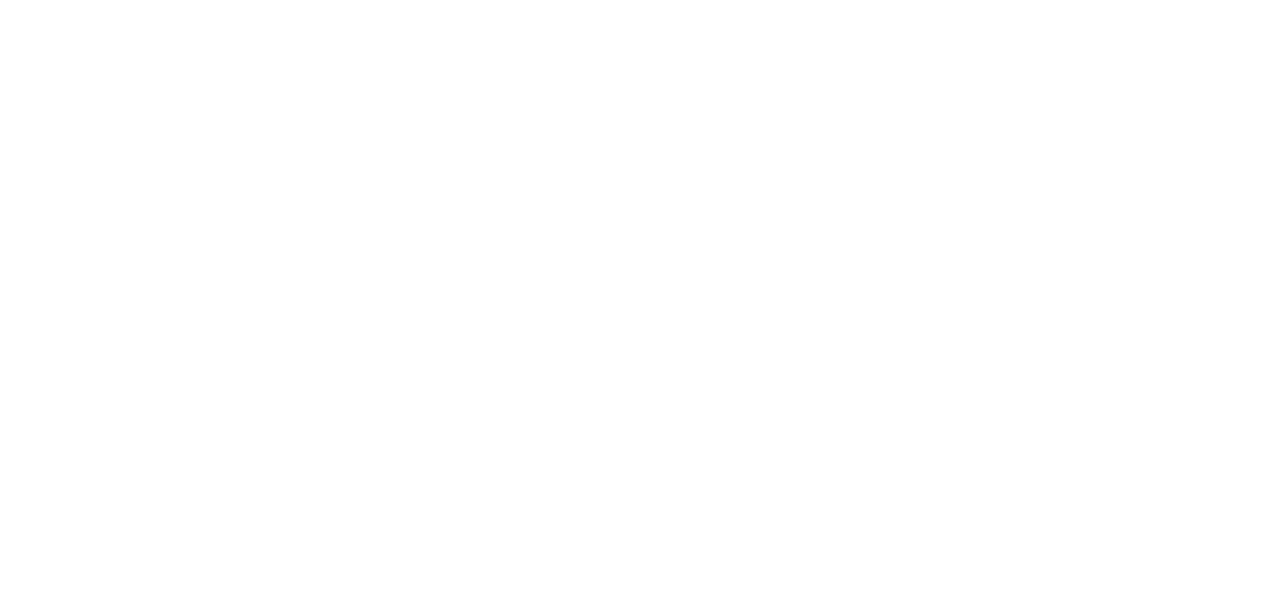
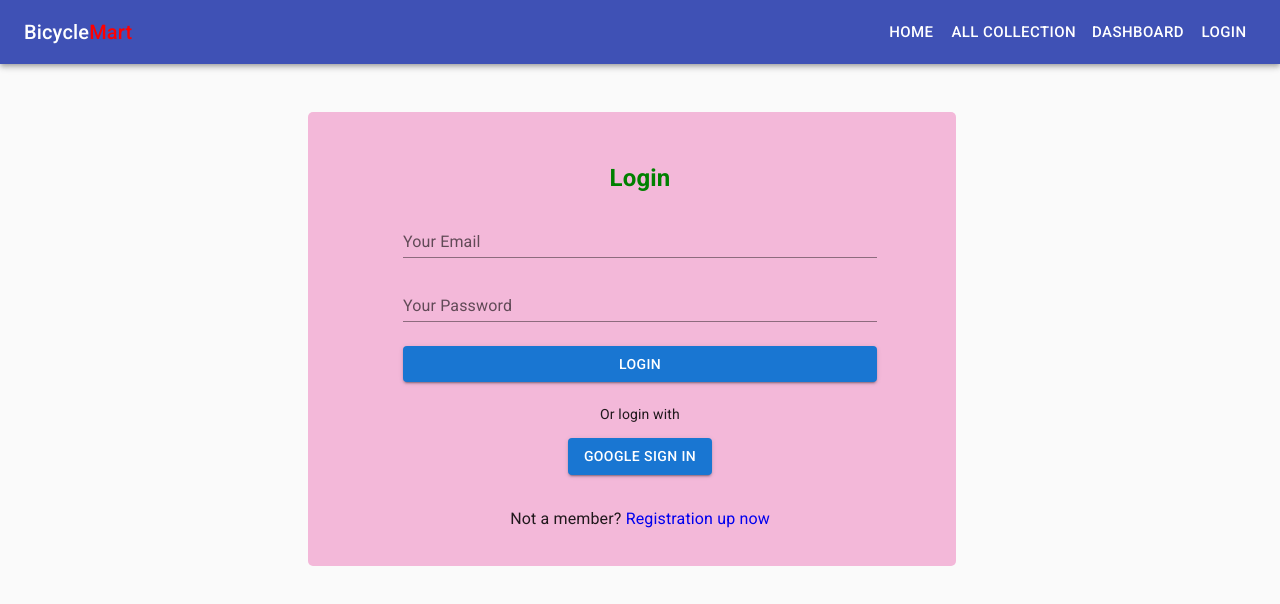
Before and after one commit to mdnajmul/bicycle-mart-react, a React (Create React App) app: page /login in a window 1280 px wide. Shown: the top 604 px of the page. Built offline with nearby package versions, Linux system fonts and the light colour scheme; no server answers.

Commit message:
login page design complete

```diff
--- a/src/App.js
+++ b/src/App.js
@@ -1,6 +1,8 @@
 import { BrowserRouter as Router, Switch, Route } from "react-router-dom";
 import "./App.css";
 import Home from "./pages/Home/Home/Home";
+import Login from "./pages/Login/Login/Login";
+import Navigation from "./pages/Shared/Navigation/Navigation";
 
 function App() {
   return (
@@ -10,6 +12,10 @@ function App() {
           <Route exact path="/">
             <Home></Home>
           </Route>
+          <Route exact path="/login">
+            <Navigation></Navigation>
+            <Login></Login>
+          </Route>
         </Switch>
       </Router>
     </div>
--- /dev/null
+++ b/src/pages/Login/Login/Login.css
@@ -0,0 +1,5 @@
+.login {
+  background: rgb(243, 184, 217);
+  border-radius: 5px;
+  padding-bottom: 30px;
+}
--- /dev/null
+++ b/src/pages/Login/Login/Login.js
@@ -0,0 +1,112 @@
+import React, { useState } from "react";
+import {
+  Box,
+  Container,
+  Typography,
+  TextField,
+  Button,
+  CircularProgress,
+  Alert,
+  Grid,
+} from "@mui/material";
+import { NavLink, useHistory, useLocation } from "react-router-dom";
+import useAuth from "../../../hooks/useAuth";
+import "./Login.css";
+
+const Login = () => {
+  const [loginData, setLoginData] = useState({});
+  const signInUsingGoogle = useAuth();
+  const isLoading = useAuth();
+  const authError = useAuth();
+  const loginUser = useAuth();
+  const user = useAuth();
+
+  const location = useLocation();
+  const history = useHistory();
+
+  const handleOnChange = (e) => {
+    const field = e.target.name;
+    const value = e.target.value;
+    const newLoginData = { ...loginData };
+    newLoginData[field] = value;
+    setLoginData(newLoginData);
+  };
+
+  const handleLoginSubmit = (e) => {
+    loginUser(loginData.email, loginData.password, location, history);
+    e.preventDefault();
+  };
+
+  const handleGoogleSignIn = () => {
+    signInUsingGoogle(location, history);
+  };
+  return (
+    <Box>
+      <Box sx={{ justifyContent: "center" }}>
+        <Grid container spacing={2}>
+          <Grid
+            item
+            className="login"
+            sx={{
+              mt: 8,
+              mx: "auto",
+              textAlign: "center",
+              alignItems: "center",
+            }}
+            xs={12}
+            md={6}
+          >
+            <Typography sx={{ mt: 4 }} variant="body1" gutterBottom>
+              <span
+                style={{ color: "green", fontWeight: "bold", fontSize: "24px" }}
+              >
+                Login
+              </span>
+            </Typography>
+            <form onSubmit={handleLoginSubmit}>
+              <TextField
+                sx={{ width: "75%", m: 1 }}
+                id="standard-basic"
+                label="Your Email"
+                name="email"
+                onChange={handleOnChange}
+                variant="standard"
+              />
+              <TextField
+                sx={{ width: "75%", m: 1 }}
+                id="standard-basic"
+                label="Your Password"
+                type="password"
+                name="password"
+                onChange={handleOnChange}
+                variant="standard"
+              />
+
+              <Button
+                sx={{ width: "75%", mt: 2, mb: 1 }}
+                type="submit"
+                variant="contained"
+              >
+                Login
+              </Button>
+            </form>
+            <p>Or login with</p>
+            <Button onClick={handleGoogleSignIn} variant="contained">
+              Google Sign In
+            </Button>
+            <Typography sx={{ mt: 4 }} variant="body1" gutterBottom>
+              <span>
+                Not a member?{" "}
+                <NavLink style={{ textDecoration: "none" }} to="/register">
+                  Registration up now
+                </NavLink>
+              </span>
+            </Typography>
+          </Grid>
+        </Grid>
+      </Box>
+    </Box>
+  );
+};
+
+export default Login;
--- a/src/pages/Shared/Navigation/Navigation.js
+++ b/src/pages/Shared/Navigation/Navigation.js
@@ -62,7 +62,9 @@ const Navigation = () => {
             <NavLink style={{ textDecoration: "none" }} to="/dashboard">
               <Button className={classes.link}>Dashboard</Button>
             </NavLink>
-            <Button className={classes.link}>Login</Button>
+            <NavLink style={{ textDecoration: "none" }} to="/login">
+              <Button className={classes.link}>Login</Button>
+            </NavLink>
           </div>
         )}
       </Toolbar>
```
Also changed, not shown: src/pages/Login/Register/Register.js (added, +11 -0 lines).
